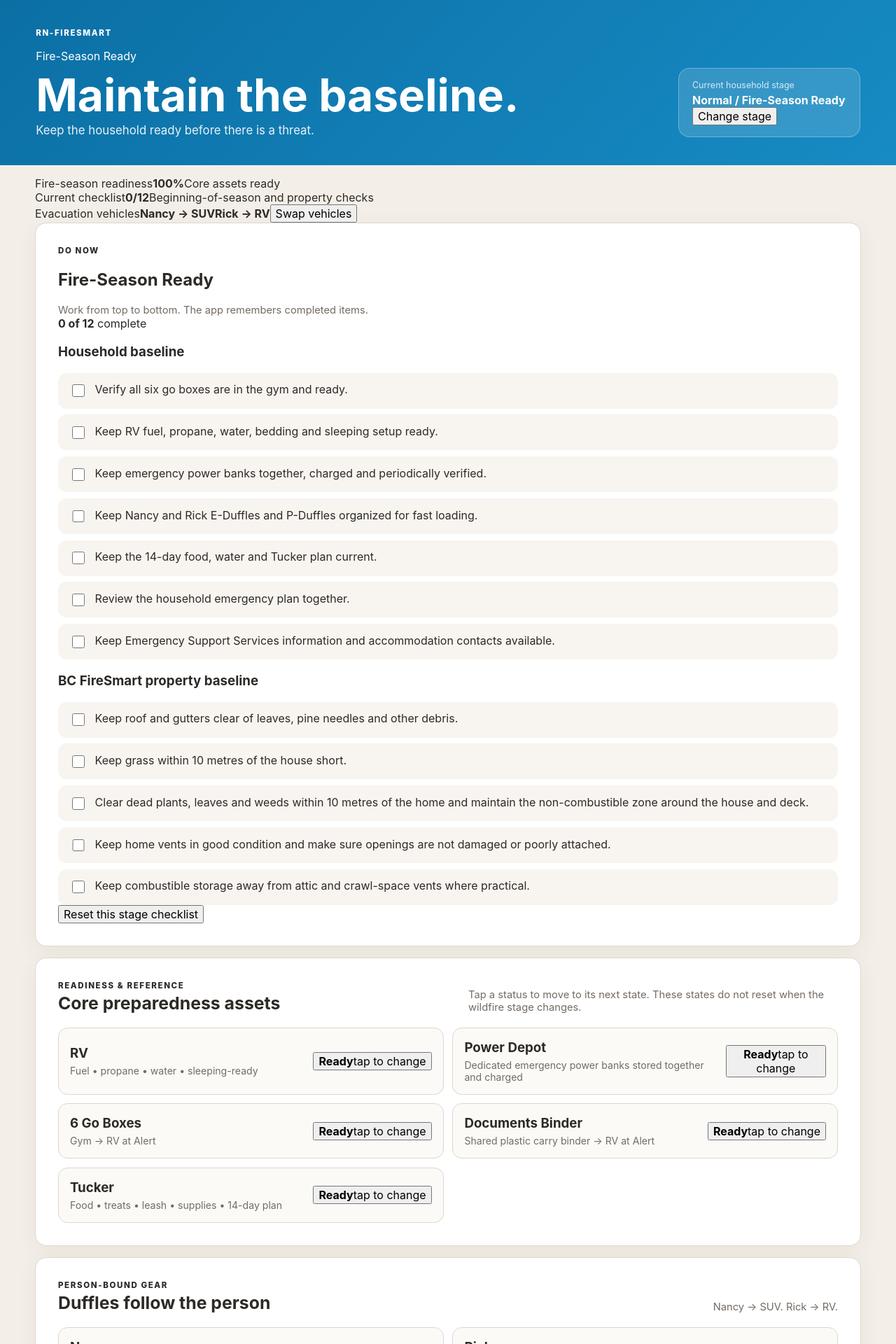
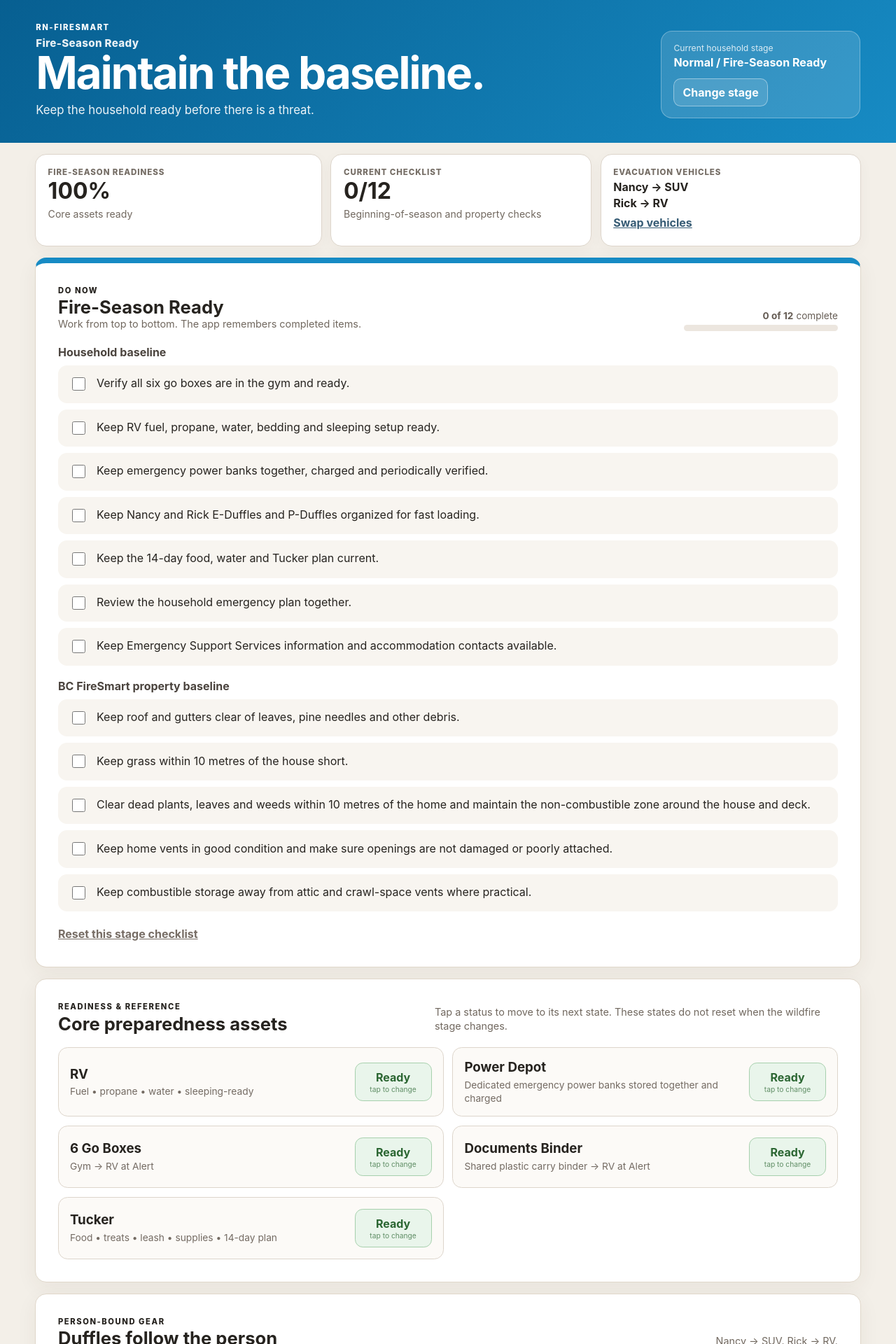
Before and after one commit to ITKPC/RN-FireSmart, a React (Vite) app: page / in a window 1280 px wide. Shown: the top 1920 px of the page at 70% size. Built offline with nearby package versions, Linux system fonts and the light colour scheme.

Commit message:
Update FireSmart stage-focused UX

```diff
--- a/src/styles.css
+++ b/src/styles.css
@@ -1,6 +1,6 @@
 :root {
   font-family: Inter, ui-sans-serif, system-ui, -apple-system, BlinkMacSystemFont, "Segoe UI", sans-serif;
-  color: #2d2a26;
+  color: #26231f;
   background: #f3efe8;
   font-synthesis: none;
   text-rendering: optimizeLegibility;
@@ -8,50 +8,49 @@
 
 * { box-sizing: border-box; }
 body { margin: 0; min-width: 320px; min-height: 100vh; }
-button, select, input { font: inherit; }
+button, input { font: inherit; }
+button { -webkit-tap-highlight-color: transparent; }
 
-.app-shell { min-height: 100vh; }
+.app-shell { min-height: 100vh; background: #f3efe8; }
 .hero {
   display: flex;
   justify-content: space-between;
   gap: 2rem;
   align-items: flex-end;
-  padding: 2.5rem clamp(1rem, 4vw, 4rem);
+  padding: 2rem clamp(1rem, 4vw, 4rem) 2.2rem;
   color: white;
   transition: background .2s ease;
 }
-.hero.stage-normal { background: linear-gradient(135deg, #0b6fa4, #178bc4); }
-.hero.stage-elevated { background: linear-gradient(135deg, #c89b00, #e0b31c); color: #2f2600; }
-.hero.stage-alert { background: linear-gradient(135deg, #c86200, #e47c12); }
-.hero.stage-order { background: linear-gradient(135deg, #9f1f1f, #c9352d); }
-.hero.stage-evacuated { background: linear-gradient(135deg, #4c4f70, #676b91); }
-.hero.stage-stand-down { background: linear-gradient(135deg, #2f7d32, #4e9a4f); }
-.hero h1 { margin: .2rem 0 .6rem; font-size: clamp(2rem, 5vw, 4rem); line-height: .95; }
-.hero-copy { max-width: 46rem; margin: 0; opacity: .9; font-size: 1.05rem; }
-.eyebrow { margin: 0; text-transform: uppercase; letter-spacing: .14em; font-weight: 800; font-size: .72rem; }
-.stage-badge { min-width: 260px; padding: 1rem 1.2rem; border-radius: 1rem; background: rgba(255,255,255,.14); border: 1px solid rgba(255,255,255,.28); }
-.hero.stage-elevated .stage-badge { background: rgba(255,255,255,.34); border-color: rgba(47,38,0,.18); }
-.stage-badge span { display: block; font-size: .78rem; opacity: .8; margin-bottom: .25rem; }
-.stage-badge strong { display: block; font-size: 1rem; }
+.hero.stage-normal { background: linear-gradient(135deg, #075f91, #178bc4); }
+.hero.stage-elevated { background: linear-gradient(135deg, #c99b00, #e4b825); color: #2d2500; }
+.hero.stage-alert { background: linear-gradient(135deg, #c75d00, #e57b11); }
+.hero.stage-order { background: linear-gradient(135deg, #981b1b, #ce3028); }
+.hero.stage-evacuated { background: linear-gradient(135deg, #494d6d, #666b91); }
+.hero.stage-stand-down { background: linear-gradient(135deg, #2c7730, #4f9c52); }
+.hero-main { max-width: 760px; }
+.hero-stage-name { margin: .35rem 0 .15rem; font-size: .95rem; font-weight: 800; letter-spacing: .02em; opacity: .9; }
+.hero h1 { margin: 0 0 .55rem; font-size: clamp(2rem, 5vw, 4.2rem); line-height: .98; letter-spacing: -.035em; }
+.hero-copy { max-width: 50rem; margin: 0; opacity: .92; font-size: 1.05rem; line-height: 1.45; }
+.eyebrow { margin: 0; text-transform: uppercase; letter-spacing: .14em; font-weight: 850; font-size: .7rem; }
+.stage-badge { min-width: 285px; padding: 1rem 1.1rem; border-radius: 1rem; background: rgba(255,255,255,.14); border: 1px solid rgba(255,255,255,.3); }
+.hero.stage-elevated .stage-badge { background: rgba(255,255,255,.35); border-color: rgba(47,38,0,.18); }
+.stage-badge > span { display: block; font-size: .76rem; opacity: .82; margin-bottom: .2rem; }
+.stage-badge > strong { display: block; font-size: 1rem; line-height: 1.25; }
+.change-stage-button { margin-top: .8rem; padding: .55rem .75rem; border-radius: .65rem; border: 1px solid rgba(255,255,255,.4); color: inherit; background: rgba(255,255,255,.12); cursor: pointer; font-weight: 750; }
+.hero.stage-elevated .change-stage-button { border-color: rgba(45,37,0,.25); background: rgba(255,255,255,.3); }
 
 main { width: min(1180px, calc(100% - 2rem)); margin: 1rem auto 4rem; }
-.panel { background: white; border-radius: 1rem; padding: clamp(1rem, 3vw, 2rem); margin-bottom: 1rem; border: 1px solid #e0d7ca; box-shadow: 0 8px 30px rgba(75, 48, 30, .06); }
-.section-heading { display: flex; justify-content: space-between; gap: 2rem; align-items: flex-end; margin-bottom: 1.25rem; }
-.section-heading h2 { margin: .2rem 0 0; font-size: 1.55rem; }
-.muted { color: #746b63; margin: 0; max-width: 33rem; font-size: .92rem; }
+.order-main { width: min(900px, calc(100% - 1rem)); }
+.panel { background: white; border-radius: 1rem; padding: clamp(1rem, 3vw, 2rem); margin-bottom: 1rem; border: 1px solid #e0d7ca; box-shadow: 0 8px 30px rgba(75,48,30,.06); }
+.compact-panel { display: flex; justify-content: space-between; gap: 1rem; align-items: center; padding-top: 1.2rem; padding-bottom: 1.2rem; }
+.section-heading, .mission-heading { display: flex; justify-content: space-between; gap: 2rem; align-items: flex-end; margin-bottom: 1.25rem; }
+.section-heading h2, .mission-heading h2 { margin: .2rem 0 0; font-size: 1.6rem; line-height: 1.08; }
+.muted { color: #71685f; margin: 0; max-width: 36rem; font-size: .9rem; line-height: 1.4; }
 
+.stage-picker-panel { animation: reveal .16s ease-out; }
+@keyframes reveal { from { opacity: 0; transform: translateY(-5px); } to { opacity: 1; transform: translateY(0); } }
 .stage-grid { display: grid; grid-template-columns: repeat(3, minmax(0, 1fr)); gap: .75rem; }
-.stage-card {
-  text-align: left;
-  border: 1px solid #d9d1c7;
-  background: #fbf9f5;
-  border-radius: .85rem;
-  padding: 1rem;
-  cursor: pointer;
-  transition: .15s ease;
-  color: #2d2a26;
-  border-left-width: .4rem;
-}
+.stage-card { text-align: left; border: 1px solid #d9d1c7; background: #fbf9f5; border-radius: .85rem; padding: 1rem; cursor: pointer; transition: .15s ease; color: #2d2a26; border-left-width: .4rem; }
 .stage-card:hover { transform: translateY(-1px); box-shadow: 0 5px 14px rgba(40,30,20,.08); }
 .stage-card.stage-normal { border-left-color: #178bc4; }
 .stage-card.stage-elevated { border-left-color: #e0b31c; }
@@ -66,50 +65,89 @@ main { width: min(1180px, calc(100% - 2rem)); margin: 1rem auto 4rem; }
 .stage-card.selected.stage-evacuated { border-color: #60658c; background: #f0f1f8; }
 .stage-card.selected.stage-stand-down { border-color: #458c47; background: #edf7ed; }
 .stage-card strong { display: block; margin-bottom: .35rem; }
-.stage-card span { display: block; color: #6f665f; font-size: .88rem; line-height: 1.4; }
+.stage-card span { display: block; color: #6f665f; font-size: .86rem; line-height: 1.4; }
 
-.action-panel { border-top-width: .45rem; }
-.action-panel.stage-normal { border-top-color: #178bc4; }
-.action-panel.stage-elevated { border-top-color: #e0b31c; }
-.action-panel.stage-alert { border-top-color: #e47c12; }
-.action-panel.stage-order { border-top-color: #c9352d; }
-.action-panel.stage-evacuated { border-top-color: #676b91; }
-.action-panel.stage-stand-down { border-top-color: #4e9a4f; }
+.readiness-summary-grid { display: grid; grid-template-columns: 1.1fr 1fr 1fr; gap: .8rem; margin-bottom: 1rem; }
+.summary-card { background: white; border: 1px solid #ddd5cb; border-radius: 1rem; padding: 1.1rem; box-shadow: 0 6px 20px rgba(75,48,30,.04); }
+.summary-label { display: block; font-size: .72rem; text-transform: uppercase; letter-spacing: .08em; color: #756d65; font-weight: 800; margin-bottom: .3rem; }
+.summary-number { display: block; font-size: 2rem; line-height: 1; margin-bottom: .35rem; }
+.summary-card > span:last-child { color: #71685f; font-size: .88rem; }
+.assignment-summary strong { display: block; margin: .16rem 0; }
 
+.blocker-strip { display: flex; justify-content: space-between; gap: 1rem; align-items: center; padding: 1rem 1.1rem; margin-bottom: 1rem; border-radius: 1rem; background: #fff0e5; border: 1px solid #efb987; }
+.blocker-strip strong { display: block; margin-top: .2rem; }
+.secondary-button { border: 1px solid #bdb2a5; background: white; border-radius: .7rem; padding: .7rem .9rem; cursor: pointer; font-weight: 800; color: #2d2a26; }
+.text-button { border: 0; background: transparent; padding: .35rem 0; cursor: pointer; text-decoration: underline; color: #375c75; font-weight: 750; }
+
+.mission-panel { border-top-width: .55rem; }
+.mission-panel.stage-normal { border-top-color: #178bc4; }
+.mission-panel.stage-elevated { border-top-color: #e0b31c; }
+.mission-panel.stage-alert { border-top-color: #e47c12; }
+.mission-panel.stage-order { border-top-color: #c9352d; }
+.mission-panel.stage-evacuated { border-top-color: #676b91; }
+.mission-panel.stage-stand-down { border-top-color: #4e9a4f; }
+.leave-now-panel { border: 3px solid #c9352d; background: #fff8f7; box-shadow: 0 10px 35px rgba(160,30,30,.12); }
+.leave-now-panel .mission-heading h2 { font-size: clamp(2.6rem, 8vw, 5.5rem); color: #a51f1f; letter-spacing: -.04em; }
+.progress-wrap { min-width: 220px; }
+.progress-copy { display: flex; justify-content: flex-end; gap: .25rem; font-size: .85rem; margin-bottom: .35rem; color: #665d55; }
+.progress-track { width: 100%; height: .55rem; border-radius: 999px; background: #ece6df; overflow: hidden; }
+.progress-track span { display: block; height: 100%; border-radius: inherit; background: #3f7f52; transition: width .15s ease; }
+.task-groups { display: grid; gap: 1.2rem; }
+.task-group h3 { margin: 0 0 .55rem; font-size: 1rem; color: #4b443e; }
 .task-list { display: grid; gap: .55rem; }
-.task-row { display: flex; gap: .75rem; align-items: flex-start; padding: .85rem 1rem; border-radius: .75rem; background: #f8f5f0; }
-.task-row input { margin-top: .2rem; width: 1.1rem; height: 1.1rem; }
-.task-row.done span { text-decoration: line-through; color: #817a73; }
+.task-row { display: flex; gap: .8rem; align-items: flex-start; padding: .9rem 1rem; border-radius: .78rem; background: #f8f5f0; line-height: 1.4; cursor: pointer; }
+.task-row input { margin-top: .17rem; width: 1.2rem; height: 1.2rem; flex: 0 0 auto; accent-color: #3f7f52; }
+.leave-now-panel .task-row { background: white; border: 1px solid #edd0cc; font-size: 1.05rem; font-weight: 700; padding: 1rem; }
+.task-row.done { background: #edf6ef; }
+.task-row.done span { color: #637066; }
+.ready-to-leave { margin-top: 1.2rem; padding: 1rem; border-radius: .8rem; background: #e6f4e8; border: 1px solid #8fc498; color: #24672e; font-weight: 900; text-align: center; letter-spacing: .03em; }
+.order-warning { margin-top: 1rem; padding: 1rem; border-radius: .8rem; background: #a51f1f; color: white; font-weight: 850; text-align: center; }
+.reset-button { margin-top: 1rem; color: #776d65; }
 
+.reference-toggle { display: block; width: 100%; margin: .2rem 0 1rem; padding: .85rem; border-radius: .85rem; border: 1px solid #cfc5b9; background: #fff; cursor: pointer; color: #3f3a35; font-weight: 800; }
+.reference-area { animation: reveal .16s ease-out; }
 .asset-grid { display: grid; grid-template-columns: repeat(2, minmax(0, 1fr)); gap: .8rem; }
 .asset-card, .person-card, .go-box { border: 1px solid #ddd5cb; background: #fcfaf7; border-radius: .85rem; }
 .asset-card { display: flex; justify-content: space-between; gap: 1rem; align-items: center; padding: 1rem; }
 .asset-card h3, .person-card h3 { margin: 0 0 .3rem; }
-.asset-card p, .go-box p { margin: 0; color: #746b63; font-size: .88rem; }
-select { padding: .55rem .65rem; border-radius: .55rem; border: 1px solid #cfc5b9; background: white; min-width: 110px; }
+.asset-card p, .go-box p { margin: 0; color: #746b63; font-size: .86rem; line-height: 1.35; }
+.status-button { min-width: 110px; padding: .62rem .7rem; border-radius: .7rem; border: 1px solid transparent; cursor: pointer; text-align: center; }
+.status-button strong { display: block; }
+.status-button span { display: block; font-size: .64rem; opacity: .72; margin-top: .08rem; }
+.status-ready, .status-loaded { background: #e9f5eb; color: #2b6632; border-color: #a7d0ad; }
+.status-check { background: #fff7d8; color: #765e00; border-color: #e3c45a; }
+.status-not-ready, .status-winterized { background: #fdeae7; color: #922a22; border-color: #dfa39d; }
+.status-button.compact { min-width: 96px; padding: .5rem .65rem; }
 
 .person-grid { display: grid; grid-template-columns: repeat(2, minmax(0, 1fr)); gap: .8rem; }
 .person-card { padding: 1rem; }
+.person-title-row { display: flex; justify-content: space-between; align-items: center; gap: 1rem; }
+.vehicle-chip { display: inline-flex; align-items: center; justify-content: center; min-width: 52px; padding: .3rem .55rem; border-radius: 999px; background: #eaf2f7; color: #315a75; font-weight: 850; font-size: .78rem; }
 .duffle-row { display: flex; justify-content: space-between; gap: 1rem; align-items: center; padding: .8rem 0; border-top: 1px solid #e5ded5; }
 .duffle-row strong, .duffle-row span { display: block; }
-.duffle-row span { color: #746b63; font-size: .85rem; margin-top: .15rem; }
-.note { margin: .7rem 0 0; padding: .75rem; background: #f3ede5; border-radius: .6rem; color: #5e554d; font-size: .86rem; line-height: 1.4; }
+.duffle-row span { color: #746b63; font-size: .84rem; margin-top: .15rem; }
+.note { margin: .7rem 0 0; padding: .75rem; background: #f3ede5; border-radius: .6rem; color: #5e554d; font-size: .84rem; line-height: 1.4; }
 
 .box-grid { display: grid; grid-template-columns: repeat(3, minmax(0, 1fr)); gap: .75rem; }
 .go-box { display: flex; gap: .8rem; align-items: center; padding: 1rem; }
-.box-number { display: grid; place-items: center; width: 2.25rem; height: 2.25rem; flex: 0 0 auto; border-radius: 999px; background: #7a2e1f; color: white; font-weight: 800; }
+.box-number { display: grid; place-items: center; width: 2.25rem; height: 2.25rem; flex: 0 0 auto; border-radius: 999px; background: #6b4b3b; color: white; font-weight: 850; }
+.source-note { color: #746b63; font-size: .78rem; line-height: 1.4; text-align: center; margin: .9rem 0 0; }
 
 @media (max-width: 820px) {
-  .hero, .section-heading { align-items: flex-start; flex-direction: column; }
-  .stage-badge { width: 100%; }
+  .hero, .section-heading, .mission-heading, .compact-panel { align-items: flex-start; flex-direction: column; }
+  .stage-badge, .progress-wrap { width: 100%; min-width: 0; }
+  .progress-copy { justify-content: flex-start; }
   .stage-grid, .box-grid { grid-template-columns: 1fr 1fr; }
-  .asset-grid, .person-grid { grid-template-columns: 1fr; }
+  .asset-grid, .person-grid, .readiness-summary-grid { grid-template-columns: 1fr; }
+  .blocker-strip { align-items: flex-start; flex-direction: column; }
 }
 
 @media (max-width: 560px) {
-  main { width: min(100% - 1rem, 1180px); }
-  .hero { padding: 1.5rem .8rem; }
+  main, .order-main { width: min(100% - .8rem, 1180px); }
+  .hero { padding: 1.25rem .8rem 1.4rem; }
+  .hero h1 { font-size: 2.3rem; }
   .stage-grid, .box-grid { grid-template-columns: 1fr; }
   .asset-card, .duffle-row { align-items: flex-start; flex-direction: column; }
-  select { width: 100%; }
+  .status-button { width: 100%; }
+  .leave-now-panel .mission-heading h2 { font-size: 3.3rem; }
 }
```
